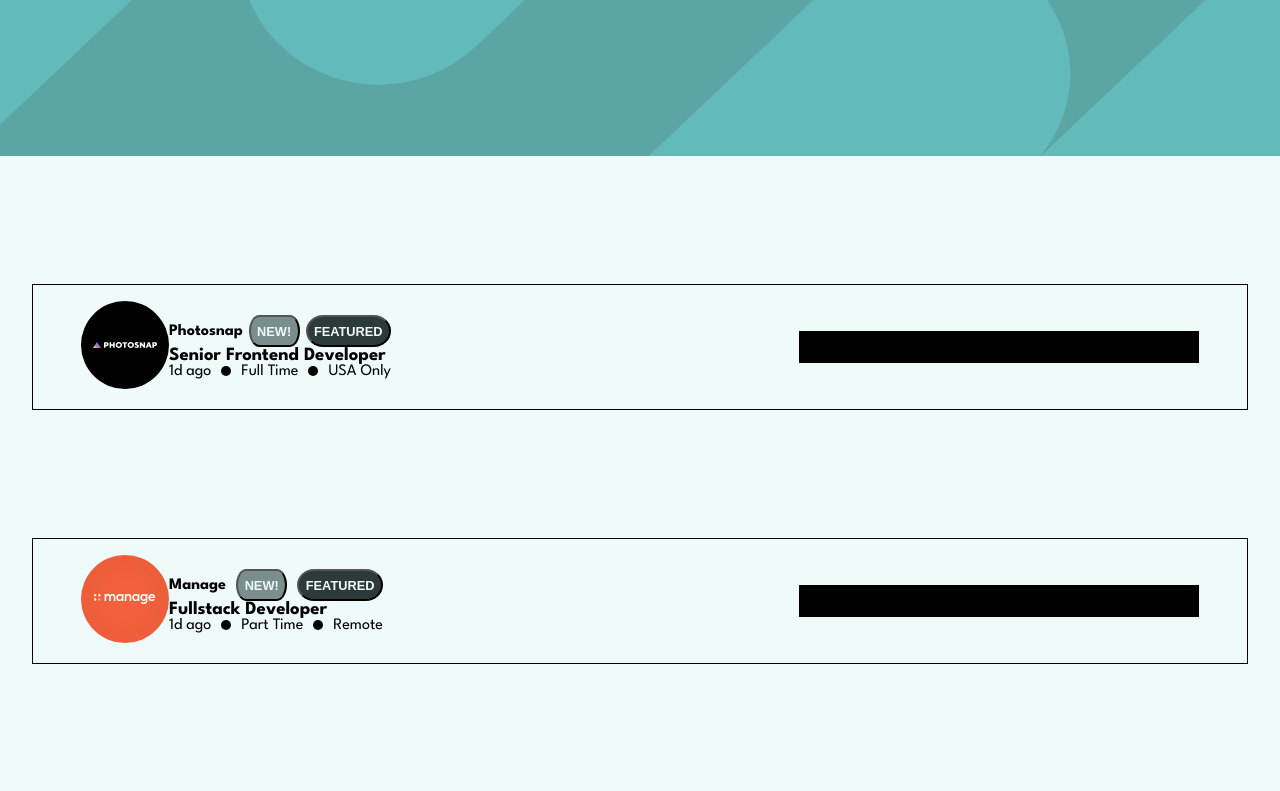
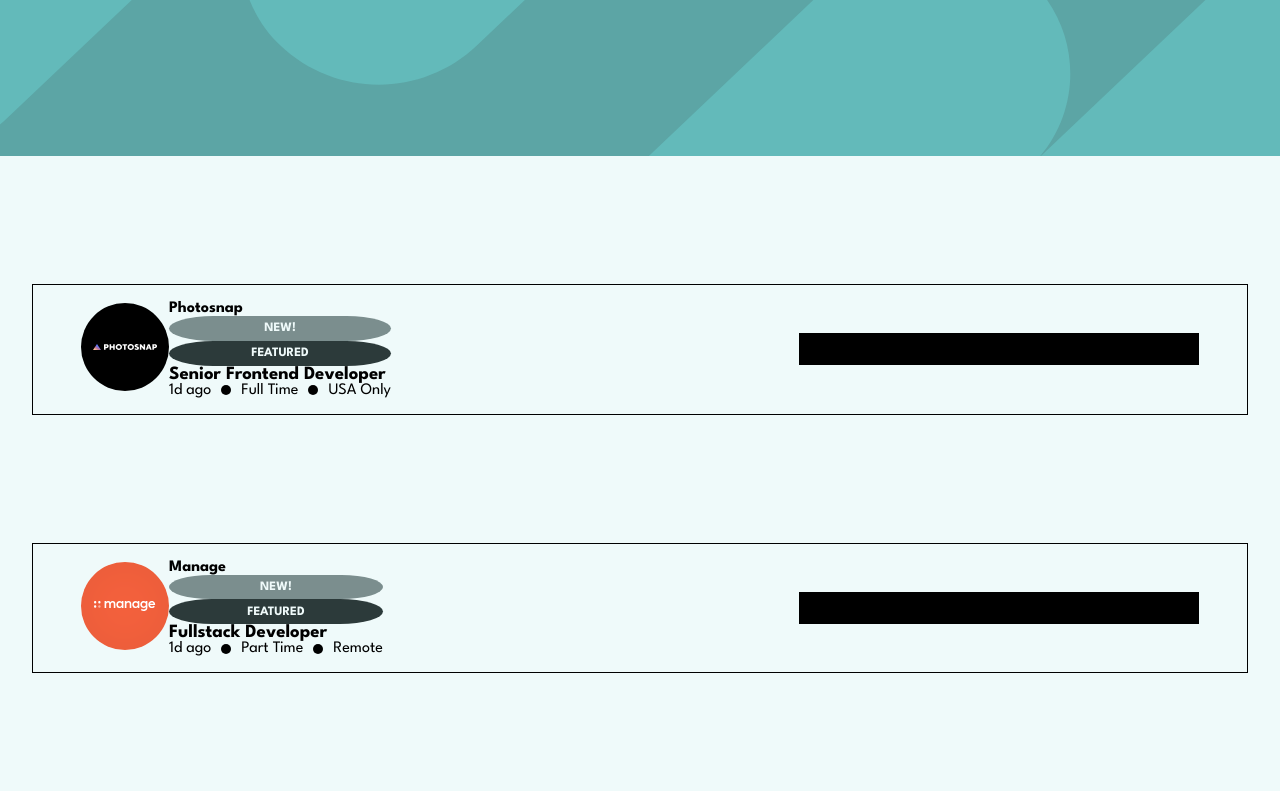
Before and after one commit to Sana-Shabeel/filter-job-listing-ts, a React (Create React App) app: page / in a window 1280 px wide. Shown: the top 791 px of the page. Built offline with nearby package versions, Linux system fonts and the light colour scheme.

Commit message:
conditional class

```diff
--- a/src/components/JobList.tsx
+++ b/src/components/JobList.tsx
@@ -9,19 +9,17 @@ const JobList = ({ role }: Props) => {
   console.log(role.logo);
 
   return (
-    <section className="job-list">
+    <section className={`job-list ${role.featured ? "featured-job" : ""}`}>
       <div className="container">
         <div className="role">
           <div className="company-logo">
             <img src={role.logo} alt="company logo" />
           </div>
           <div className="role-description">
-            <div className="company-description flex">
+            <div className="company-description">
               <h4 className="company-name">{role.company}</h4>
-              {role.new ? <button className="new">NEW!</button> : null}
-              {role.featured ? (
-                <button className="featured">FEATURED</button>
-              ) : null}
+              {role.new ? <div className="new">NEW!</div> : null}
+              {role.featured ? <div className="featured">FEATURED</div> : null}
             </div>
             <div className="position">
               <h3 className="position__name">{role.position}</h3>
```
